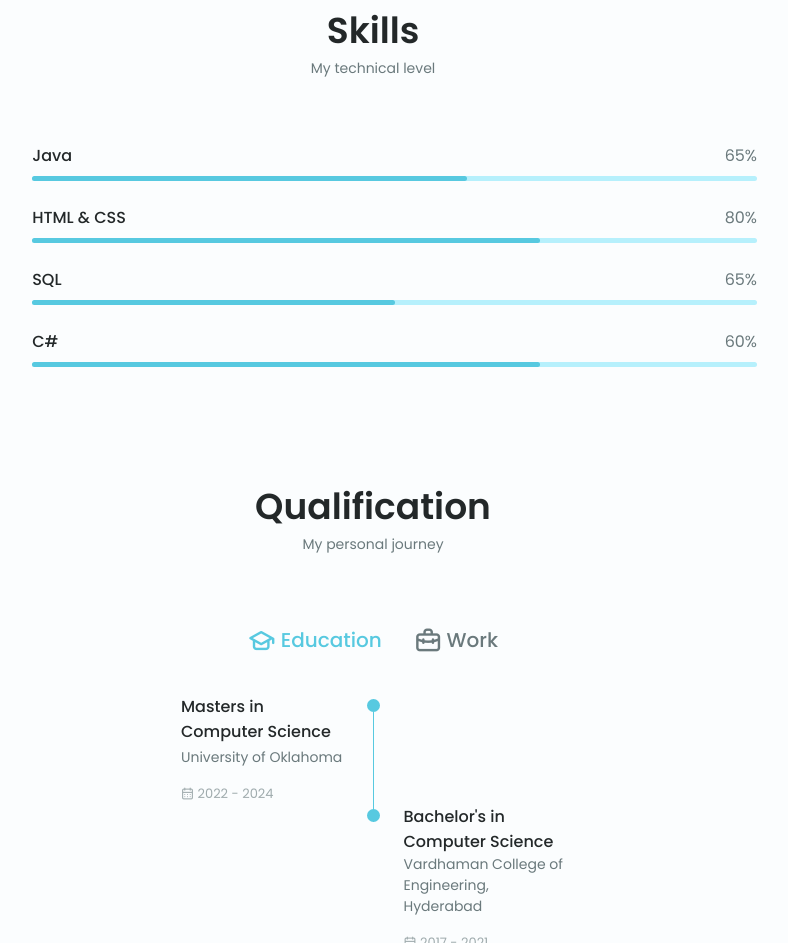
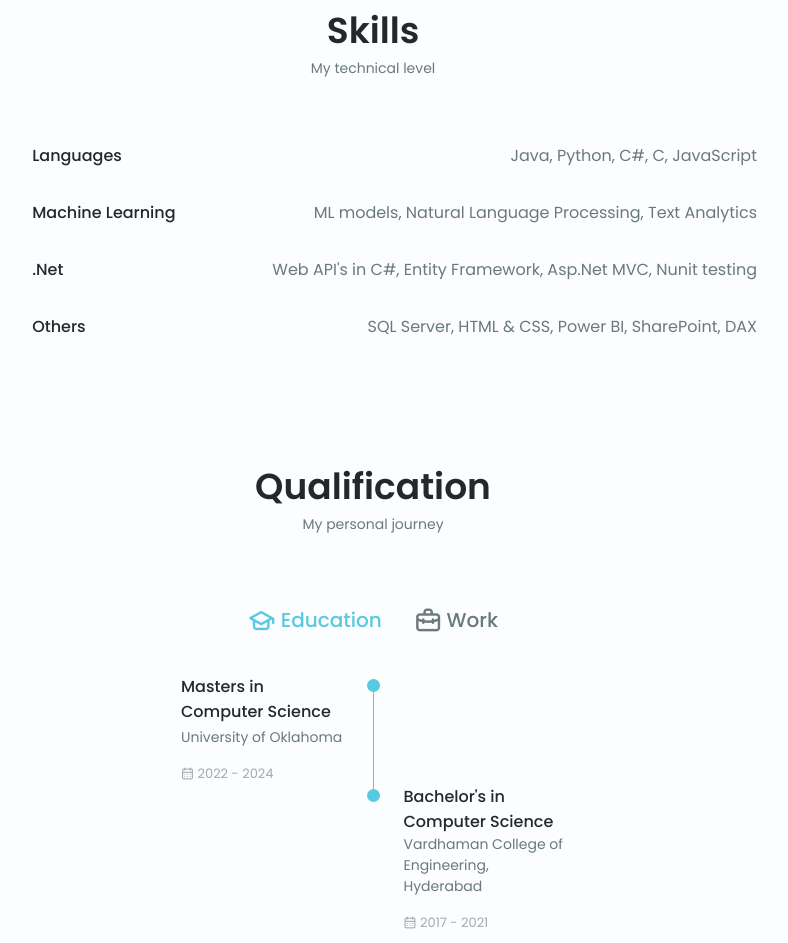
Before and after one commit to AvulaUdayKumarReddy/Portifolio, a plain HTML site: page index.html in a window 1280 px wide. Shown: the part 1427-2370 px from the top of the page, without its empty margins (267-1055 px from the left). Drawn offline with nearby package versions, Linux system fonts and the light colour scheme.

Commit message:
Add files via upload

```diff
--- a/index.html
+++ b/index.html
@@ -144,7 +144,7 @@
             <!--==================== SKILLS ====================-->
             <section class="skills section" id="skills">
                 <h2 class="section__title">Skills</h2>
-                <span class="section__subtitle">My technical level</span>
+              <span class="section__subtitle">My technical level</span>
 
                 <div class="skills__container container grid">
                     <div>
@@ -162,39 +162,39 @@
                             <div class="skills__list grid">
                                 <div class="skills__data">
                                     <div class="skills__titles">
-                                        <h3 class="skills__name">Java</h3>
-                                        <span class="skills__number">65%</span>
+                                     <h3 class="skills__name">Languages</h3>
+                                     <span class="skills__number"> Java, Python, C#, C, JavaScript</span>
                                     </div>
-                                    <div class="skills__bar">
+                                   <!-- <div class="skills__bar">
                                         <span class="skills__percentage skills__python"></span>
-                                    </div>
+                                    </div> -->
                                 </div>
                                <div class="skills__data">
                                    <div class="skills__titles">
-                                       <h3 class="skills__name">HTML & CSS</h3>
-                                       <span class="skills__number">80%</span>
+                                       <h3 class="skills__name">Machine Learning</h3>
+										<span class="skills__number">ML models, Natural Language Processing, Text Analytics</span>
                                    </div>
-                                   <div class="skills__bar">
+                                <!--    <div class="skills__bar">
                                        <span class="skills__percentage skills__tab"></span>
-                                   </div>
+                                   </div> -->
                                </div>
                                <div class="skills__data">
                                    <div class="skills__titles">
-                                       <h3 class="skills__name">SQL</h3>
-                                       <span class="skills__number">65%</span>
+                                       <h3 class="skills__name">.Net</h3>
+                                       <span class="skills__number">Web API's in C#, Entity Framework, Asp.Net MVC, Nunit testing</span>
                                    </div>
-                                   <div class="skills__bar">
+                                <!--    <div class="skills__bar">
                                        <span class="skills__percentage skills__sql"></span>
-                                   </div>
+                                   </div> -->
                                </div>
                                <div class="skills__data">
                                    <div class="skills__titles">
-                                       <h3 class="skills__name">C#</h3>
-                                       <span class="skills__number">60%</span>
+                                       <h3 class="skills__name">Others</h3>
+                                       <span class="skills__number">SQL Server, HTML & CSS, Power BI, SharePoint, DAX</span>
                                    </div>
-                                   <div class="skills__bar">
+                               <!--     <div class="skills__bar">
                                        <span class="skills__percentage skills__google"></span>
-                                   </div>
+                                   </div> -->
                                </div>
                             </div>
                         </div>
@@ -270,7 +270,27 @@
             <!--==================== QUALIFICATION CONTENT 2 ====================-->
             <div class="qualification__content" data-content id="work">
                 <!--==================== QUALIFICATION 1 ====================-->
+				<div class="qualification__data">
+                    <div>
+                        <h3 class="qualification__title">Graduate Research Assistant</h3>
+                        <span class="qualification__subtitle">CPM - University Of Oklahoma</span>
+                        <div class="qualification__calendar">
+                           <i class="uil uil-calendar-alt"></i>
+                           2023-present
+                        </div>
+                    </div>
+
+                    <div>
+                        <span class="qualification__rounder"></span>
+                        <span class="qualification__line"></span>
+                    </div>
+                </div>
                 <div class="qualification__data">
+				<div></div>
+                   <div>
+                      <span class="qualification__rounder"></span>
+
+                   </div>
                     <div>
                         <h3 class="qualification__title">Full Stack Engineer</h3>
                         <span class="qualification__subtitle">Cognizant-Hyderabad</span>
@@ -280,29 +300,12 @@
                         </div>
                     </div>
 
-                    <div>
-                        <span class="qualification__rounder"></span>
-                        <span class="qualification__line"></span>
-                    </div>
+
                 </div>
 
+
                 <!--==================== QUALIFICATION 2 ====================-->
-                <div class="qualification__data">
-                   <div></div>
-                   <div>
-                      <span class="qualification__rounder"></span>
 
-                   </div>
-
-                   <div>
-                       <h3 class="qualification__title">Full stack Intern</h3>
-                       <span class="qualification__subtitle">Cognizant-Hyderabad</span>
-                       <div class="qualification__calendar">
-                          <i class="uil uil-calendar-alt"></i>
-                          2021
-                       </div>
-                   </div>
-               </div>
 
                <!--==================== QUALIFICATION 3 ====================-->
 
```
